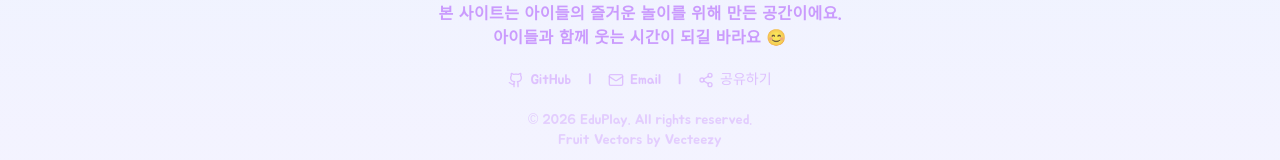
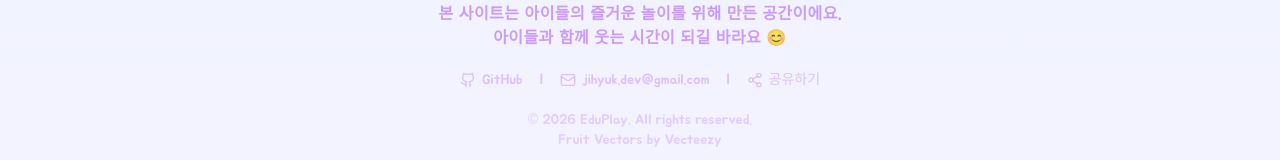
Before and after one commit to jihyuuk/eduplay, a React (Vite) app: page / in a window 1280 px wide. Shown: the part 914-1074 px from the top of the page. Built offline with nearby package versions, Linux system fonts and the light colour scheme.

Commit message:
refactor: 홈화면 Email -> jihyuk.dev@gmail.com 으로 수정
- 만약 클립보드 복사 안되면 보고 입력 할 수 있게 수정함

```diff
--- a/src/pages/HomePage.tsx
+++ b/src/pages/HomePage.tsx
@@ -196,7 +196,7 @@ export default function HomePage() {
               className="flex items-center gap-1.5 hover:text-purple-500 transition-colors cursor-pointer"
             >
               <Mail className="w-4 h-4" />
-              <span>Email</span>
+              <span>jihyuk.dev@gmail.com</span>
             </div>
 
             <span>|</span>
```
